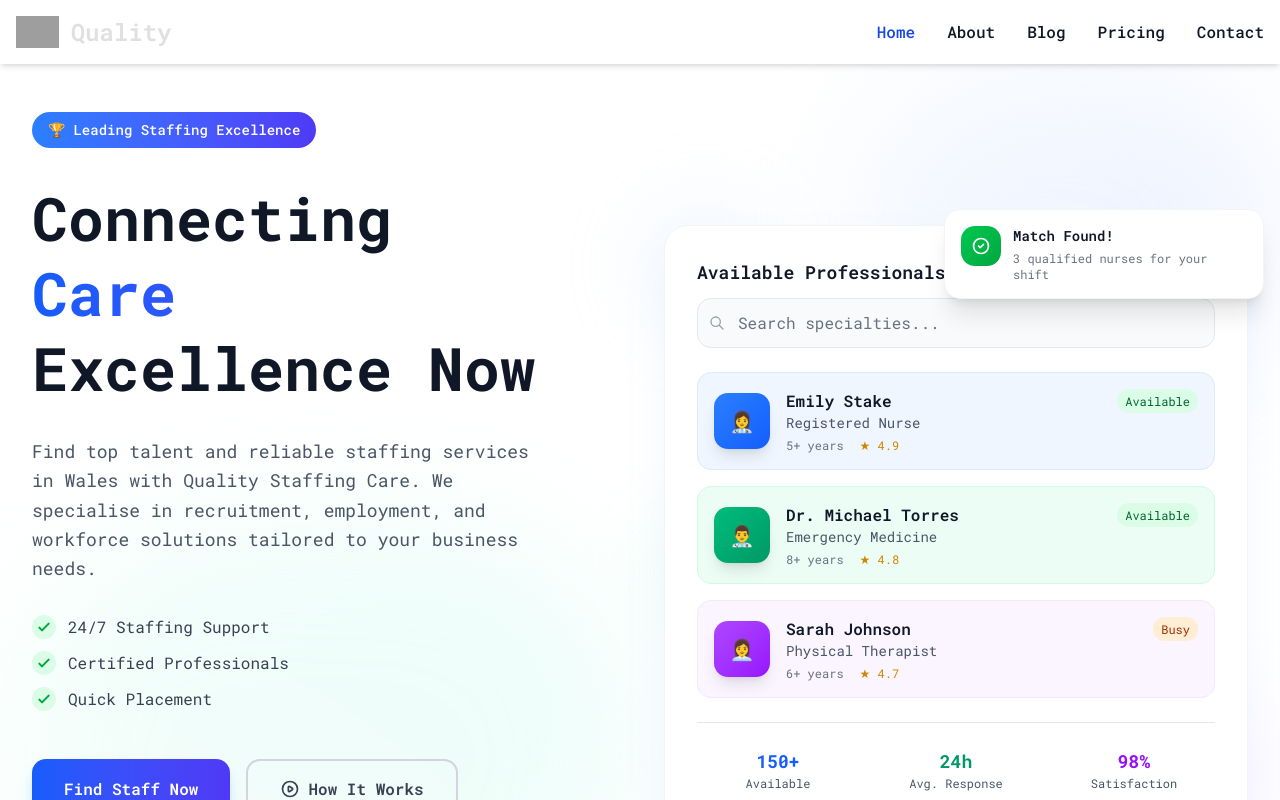
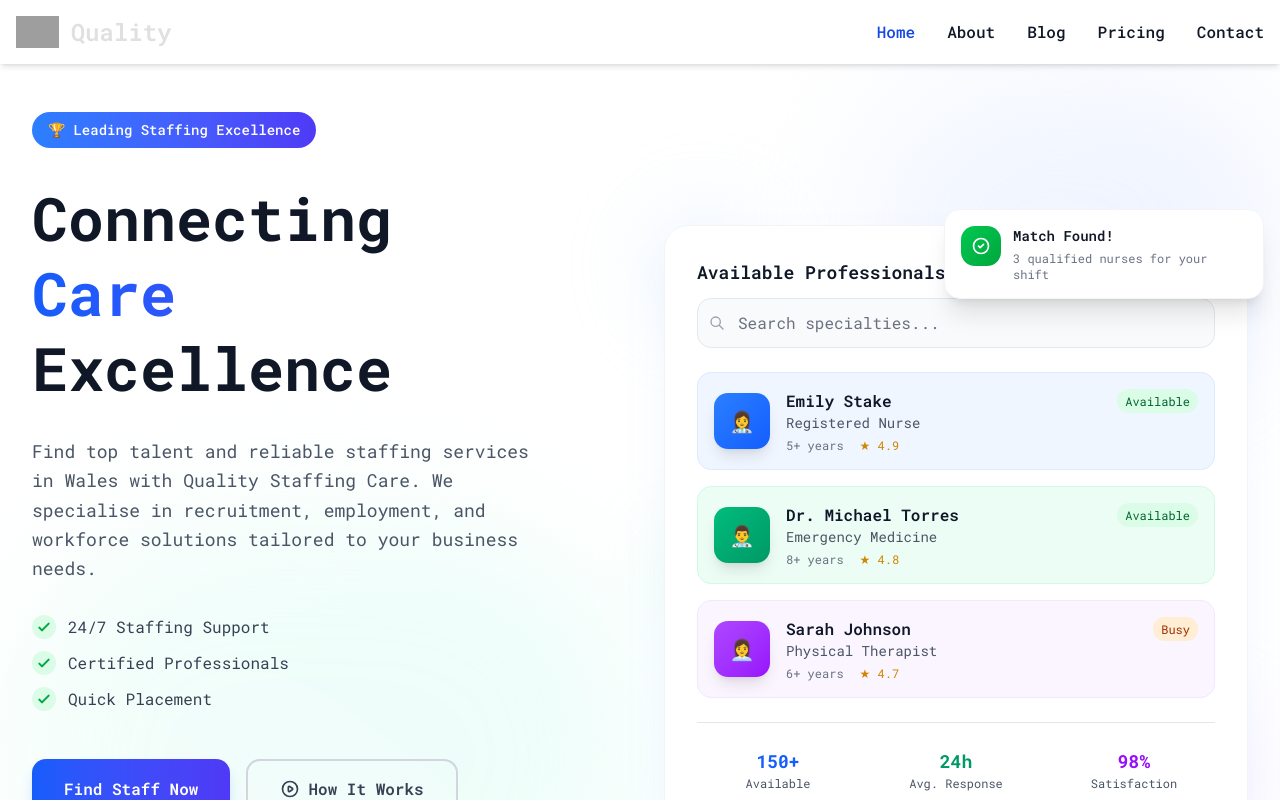
Before and after one commit to Olamigoke10/Quality-Staff, a React (Vite) app: page / in a window 1280 px wide. Shown: the top 800 px of the page. Built offline with nearby package versions, Linux system fonts and the light colour scheme; grey boxes are pictures that could not be loaded.

Commit message:
Udating text Tue V2

```diff
--- a/src/pages/Home.jsx
+++ b/src/pages/Home.jsx
@@ -25,7 +25,7 @@ const Home = () => {
                 <span className="block text-transparent bg-gradient-to-r from-blue-600 to-indigo-600 bg-clip-text dark:from-blue-400 dark:to-indigo-400">
                 Care
                 </span>
-                Excellence Now
+                Excellence
               </h1>
 
               {/* Description */}
```
